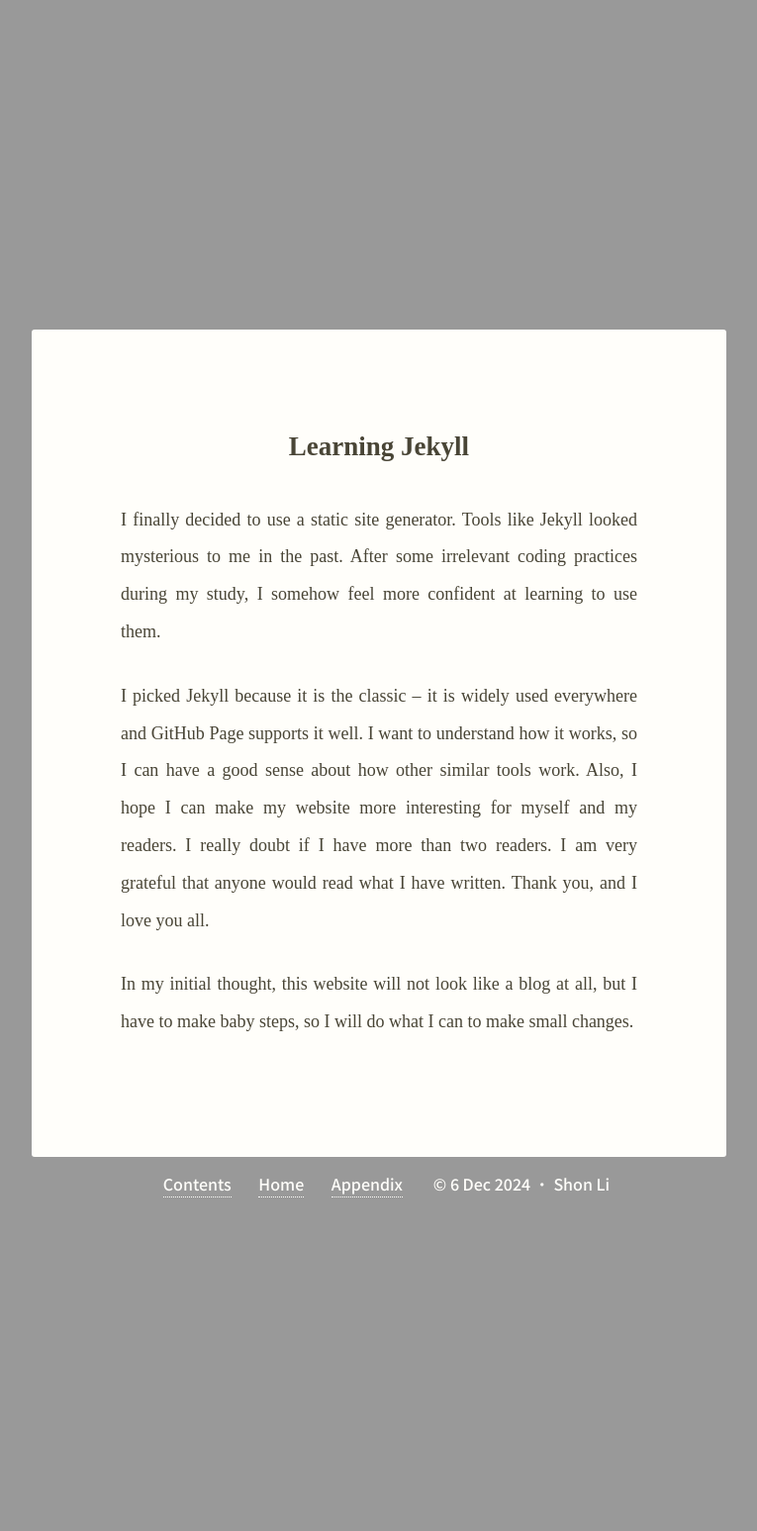
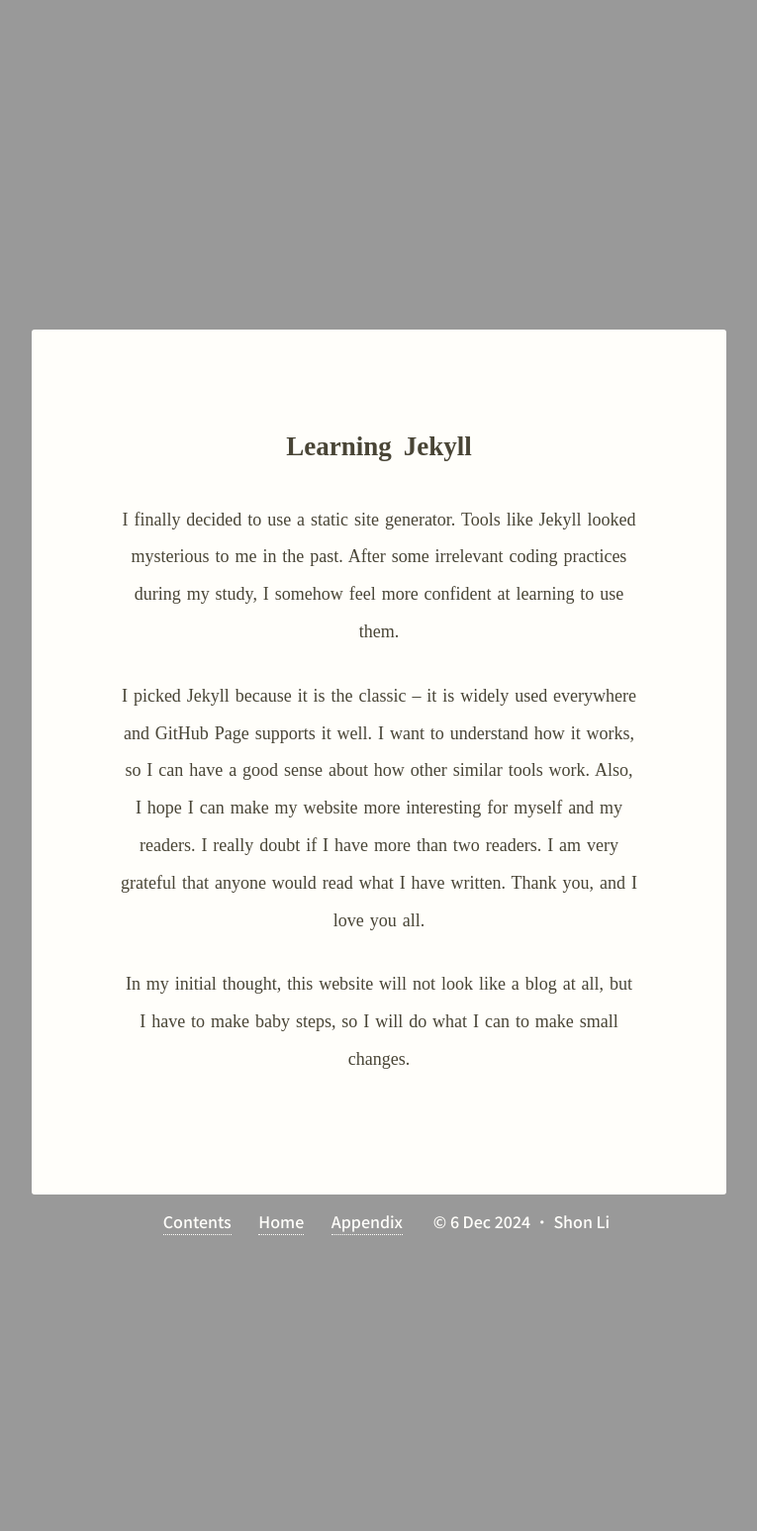
Before and after one commit to shon-li/shon-li.github.io, a Jekyll site: the page built from _posts/2024-12-06-learning-jekyll.md, in a window 1280 px wide. Shown: the whole page at 99% size, without its empty margins (257-1022 px from the left). Built offline with Jekyll 4.4.1, drawn with Linux system fonts in a browser that asks for light colours; before the commit the page ends 1509 px from its top, so only the background shows below that.

Commit message:
Improve style on english pages

```diff
--- a/_layouts/default.html
+++ b/_layouts/default.html
@@ -22,20 +22,15 @@ layout: compress
   <meta name="viewport" content="width=device-width, initial-scale=1.0" />
   <link rel="stylesheet" href="/assets/css/style.css">
 
-  {%- if page.lang == "en" -%}
-    <style>
-      article,
-      footer {
-        letter-spacing: normal;
-      }
-    </style>
-  {%- endif -%}
-
   {%- feed_meta -%}
   {%- seo -%}
 </head>
 
-<body>
+<body
+  {% if page.lang == "en" %}
+    class="en-page"
+  {%- endif -%}
+>
   {% comment %} Insert a figure if the page has one {% endcomment %}
 
   {%- if page.figure -%}
@@ -57,6 +52,7 @@ layout: compress
         {{- content -}}
       </article>
   </main>
+
   {%- include footer.html -%}
 </body>
 
--- a/assets/css/style.scss
+++ b/assets/css/style.scss
@@ -59,10 +59,6 @@ article {
     border-radius: 3px;
     object-fit: scale-down;
   }
-}
-
-.figure-page {
-  margin-bottom: 8em;
 }
 
 /*-------------------------------------- 2. Contents page ----------------------------------------*/
@@ -260,3 +256,26 @@ footer {
     padding: 2px 0 0 0;
   }
 }
+
+/*--------------------------------- 6. Special page overwrites -----------------------------------*/
+
+.figure-page {
+  margin-bottom: 8em;
+}
+
+.en-page {
+  h1, h2, h3, h4, h5, h6,
+  article,
+  footer {
+    letter-spacing: normal;
+  }
+
+  h1, h2, h3, h4, h5, h6 {
+    word-spacing: .2em;
+  }
+
+  article {
+    text-align: center;
+    word-spacing: .08em;
+  }
+}
```
Also changed, not shown: 12 other files.
